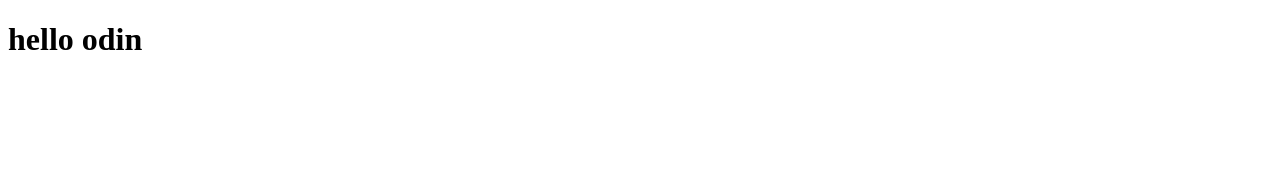
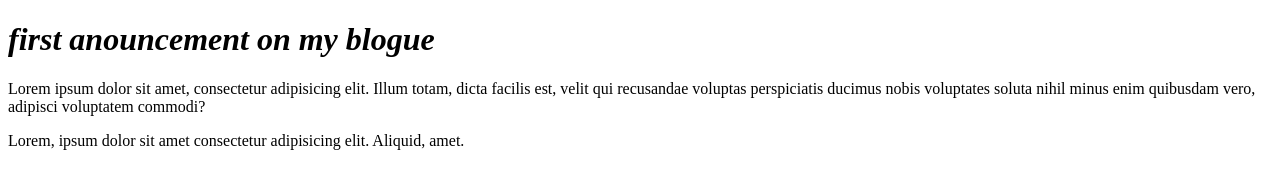
Before and after one commit to dav559/odinSettingTest, a plain HTML site: page index.html in a window 1280 px wide. Drawn offline with Linux system fonts and the light colour scheme.

Commit message:
completting html section

```diff
--- a/index.html
+++ b/index.html
@@ -1,11 +1,12 @@
 <!DOCTYPE html>
-<html lang="en">
+<html lang="an">
     <head>
-        <meta charset="UTF-8" >
-        <title>odinCheckTest</title>
+        <meta charset="UTF-8">
+        <title>myBlog</title>
     </head>
     <body>
-        <h1>hello odin</h1>
+        <h1><em>first anouncement on my blogue</em></h1>
+        <p>Lorem ipsum dolor sit amet, consectetur adipisicing elit. Illum totam, dicta facilis est, velit qui recusandae voluptas perspiciatis ducimus nobis voluptates soluta nihil minus enim quibusdam vero, adipisci voluptatem commodi?</p>
+        <p>Lorem, ipsum dolor sit amet consectetur adipisicing elit. Aliquid, amet.</p>
     </body>
-
 </html>
```
